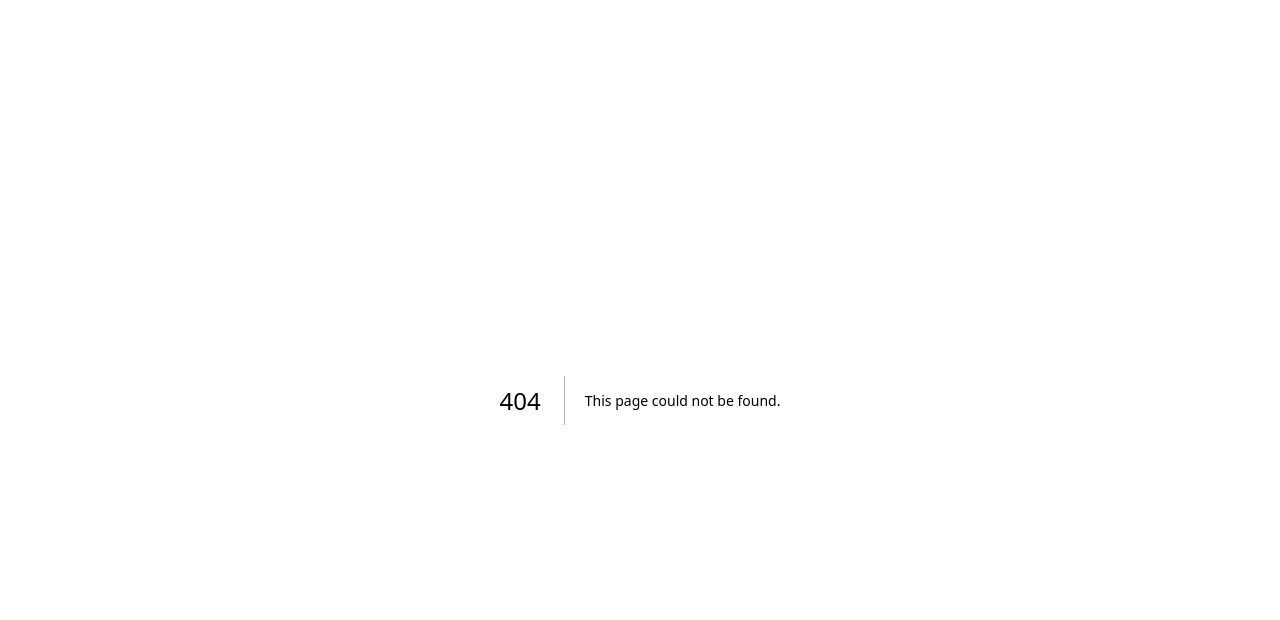
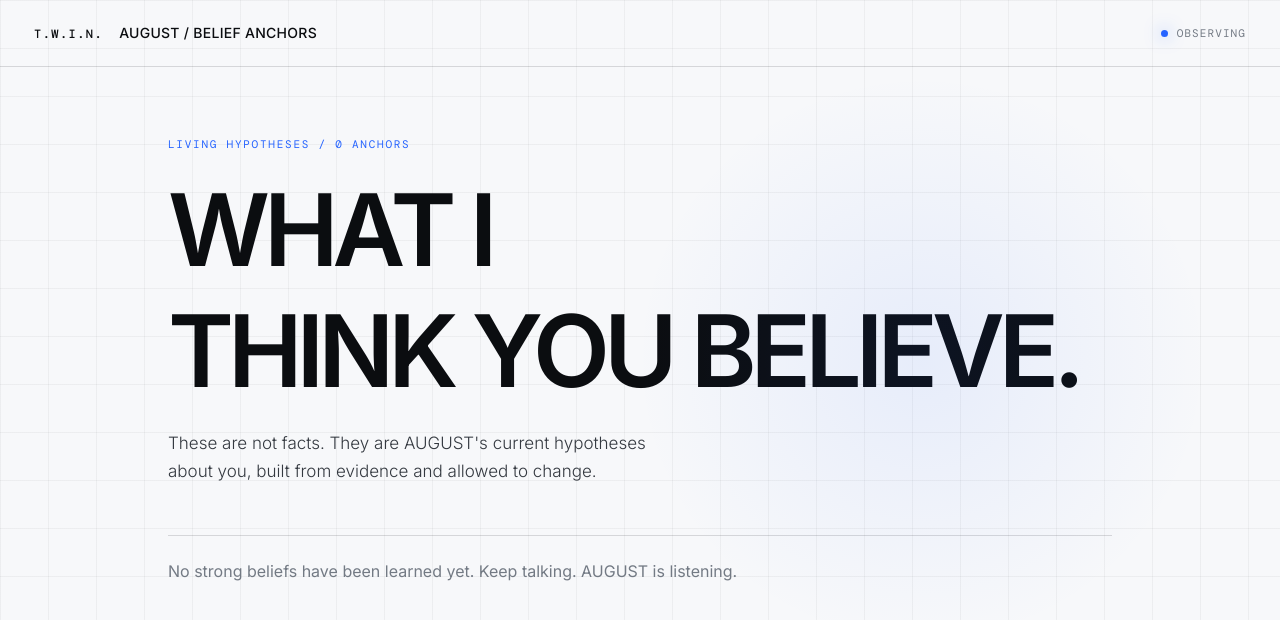
Before and after one commit to neener-star/ChatGPT, a Next.js app: page /beliefs in a window 1280 px wide. Before the commit this address had no page. Shown: the top 620 px of the page. Built offline with nearby package versions, Linux system fonts and the light colour scheme; a web font is replaced by a local one.

Commit message:
Add AUGUST Belief Anchors page

```diff
--- /dev/null
+++ b/app/beliefs/page.tsx
@@ -0,0 +1,12 @@
+"use client";
+
+import { useEffect, useState } from "react";
+
+type Belief = { id?: string; topic?: string; statement?: string; confidence?: number; evidence?: string[]; openness?: number };
+
+export default function BeliefsPage() {
+  const [beliefs, setBeliefs] = useState<Belief[]>([]);
+  useEffect(() => { fetch("/api/august/state").then((r) => r.json()).then((d) => setBeliefs(d.beliefs ?? [])); }, []);
+
+  return <main className="august-shell"><header className="topbar"><div className="brand"><span className="brand-mark">T.W.I.N.</span><span className="brand-name">AUGUST / BELIEF ANCHORS</span></div><div className="system-state"><span className="state-dot" /> OBSERVING</div></header><section style={{maxWidth:1000,margin:"0 auto",padding:"70px 28px"}}><div className="eyebrow">LIVING HYPOTHESES / {beliefs.length} ANCHORS</div><h1 style={{fontSize:"clamp(48px,8vw,100px)",letterSpacing:"-.06em",margin:"18px 0"}}>WHAT I<br/>THINK YOU BELIEVE.</h1><p className="subtitle">These are not facts. They are AUGUST's current hypotheses about you, built from evidence and allowed to change.</p><div style={{display:"grid",gap:14,marginTop:50}}>{beliefs.length === 0 ? <div style={{borderTop:"1px solid var(--line)",paddingTop:25,color:"var(--muted)"}}>No strong beliefs have been learned yet. Keep talking. AUGUST is listening.</div> : beliefs.map((b,i)=><article key={b.id ?? i} style={{borderTop:"1px solid var(--line)",padding:"24px 0",display:"grid",gridTemplateColumns:"1fr 2fr 160px",gap:20}}><div className="eyebrow">{b.topic ?? "UNKNOWN"}</div><div><strong>{b.statement}</strong><p style={{color:"var(--muted)",fontSize:13}}>Evidence: {b.evidence?.length ?? 0} signals · Openness: {Math.round((b.openness ?? 0)*100)}%</p></div><div className="eyebrow">CONFIDENCE {Math.round((b.confidence ?? 0)*100)}%</div></article>)}</div></section></main>;
+}
```
